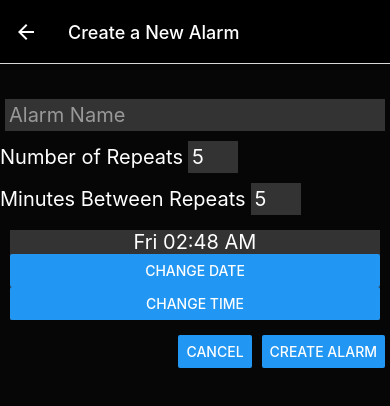
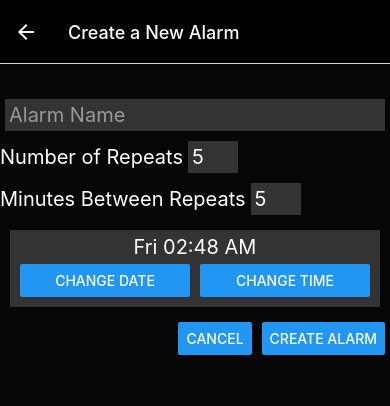
Before and after one commit to Geeoon/alarms-plus, a React Native app in the folder src/alarms-plus/: screen / in a window 390 px wide. Both pictures are taken after a click on the button "CREATE NEW ALARM". Shown: the top 406 px of the page. Built offline with nearby package versions, Linux system fonts and the light colour scheme.

Commit message:
Restyled change buttons on new alarm screen

```diff
--- a/src/alarms-plus/components/NewAlarmScreen.js
+++ b/src/alarms-plus/components/NewAlarmScreen.js
@@ -66,16 +66,22 @@ export default function NewAlarmScreen({navigation}) {
                   value={'' + repeatInterval}
                 />
             </View>
-            <View style={{backgroundColor: '#333333', margin: 10}}>
+            <View style={{backgroundColor: '#333333', margin: 10, padding: 5}}>
               <Text style={styles.text}>{date.toLocaleDateString([], {weekday: 'short', hour: '2-digit', minute:'2-digit'})}</Text>
+              <View style={styles.changeContainer}>
+                <View style={{margin: 5, flex: 1}} >
                   <Button title='Change Date' onPress={() => {
                     setPickerMode('date');
                     setShowPicker(true);
                   }}/>
+                </View>
+                <View style={{margin: 5, flex: 1}} >
                   <Button title='Change Time' onPress={() => {
                     setPickerMode('time');
                     setShowPicker(true);
                   }}/>
+                </View>
+              </View>
               {showPicker && <RNDateTimePicker
                 testID="dateTimePicker"
                 value={date}
@@ -132,4 +138,7 @@ const styles = StyleSheet.create({
     fontSize: 20,
     alignSelf: 'center'
   },
+  changeContainer: {
+    flexDirection: 'row',
+  },
 });
```
Lines whose indentation alone changed are shown as unchanged.
